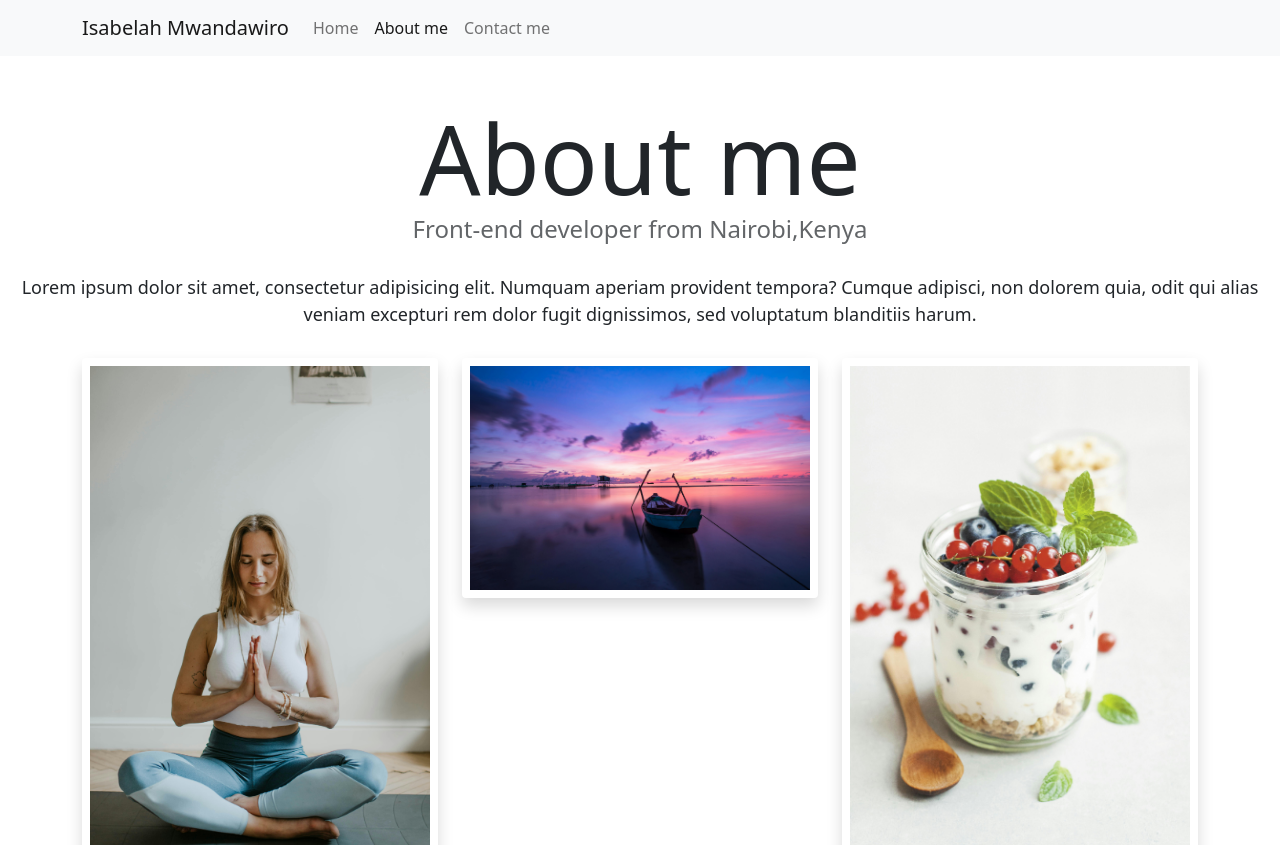
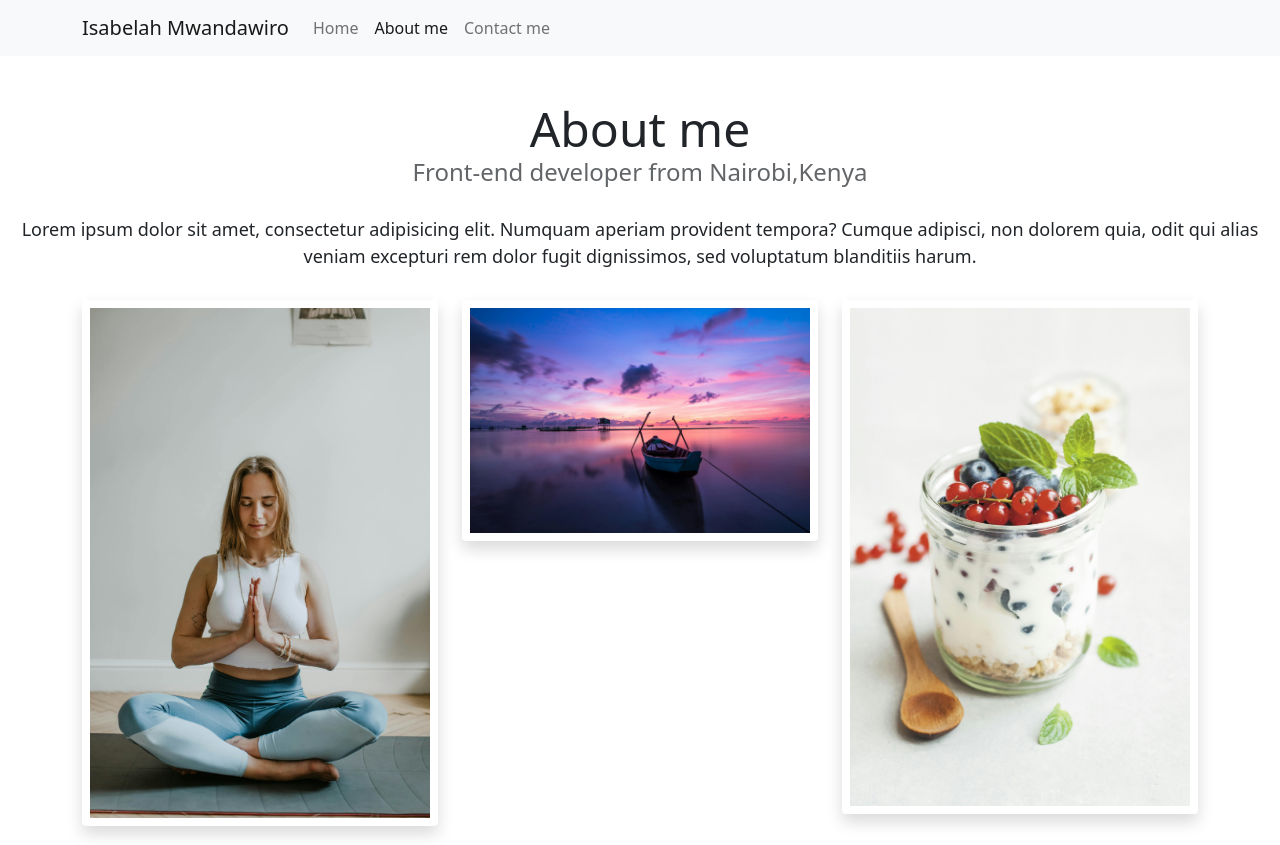
Before and after one commit to isamwandawiro/Advanced-homework-challenge, a website: page about.html in a window 1280 px wide. Shown: the top 845 px of the page. Drawn offline with nearby package versions, Linux system fonts and the light colour scheme.

```diff
--- a/style.css
+++ b/style.css
@@ -2,20 +2,27 @@
   --primary-color: #6c63ff;
   --secondary-color: #f5f2fe;
   --box-shadow: 0 5px 10px rgba(0, 0, 0, 0.3);
+  --heading-font-family: "Playfair Display", serif;
+  --default-font-family: "Poppins", sans-serif;
+
 }
 
 body {
+
   margin-top: 100px;
 }
 
 h1,
 h2,
 h3 {
-  margin: 0;
+  margin:0;
 }
 
 h1 {
-  font-size: 96px;
+  font-size: 48px;
+  text-align: center;
+  margin-top: 40px;
+
 }
 
 h2 {
```
Also changed, not shown: index.html (+9 -0 lines).
